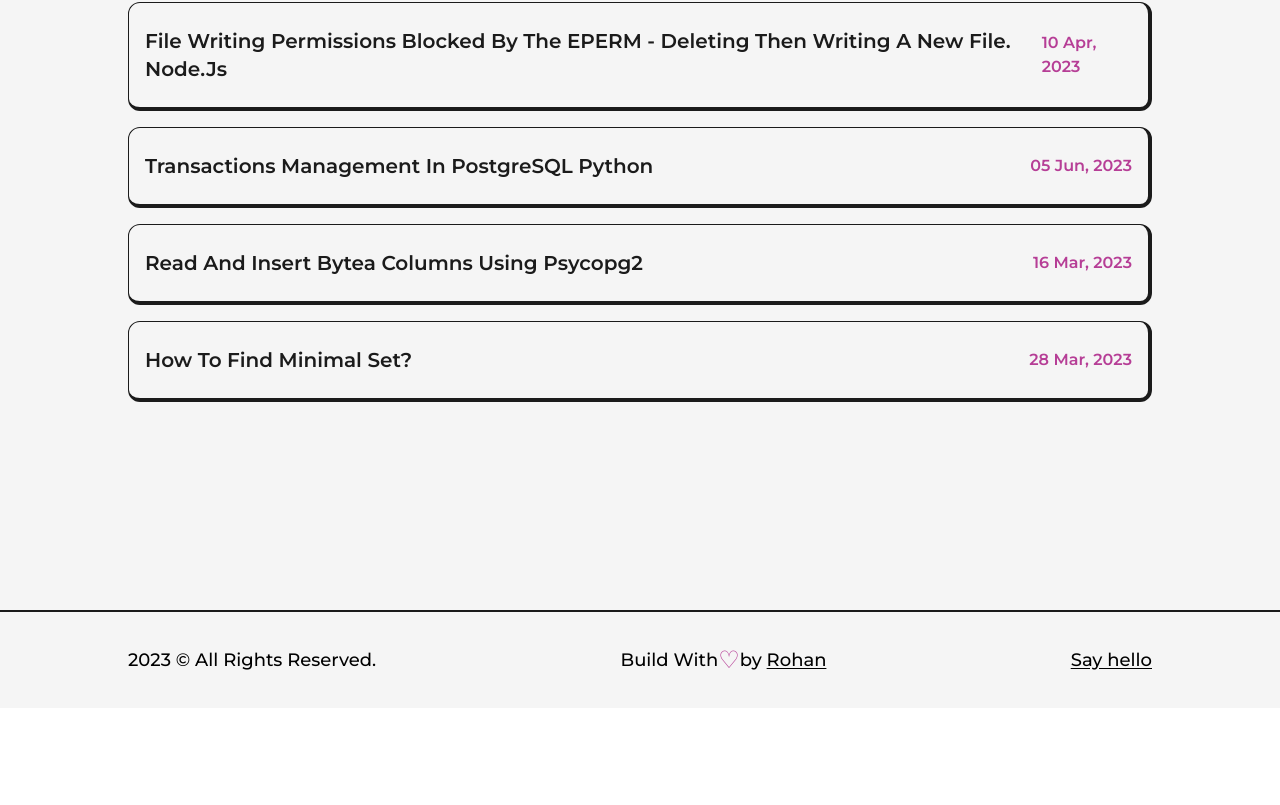
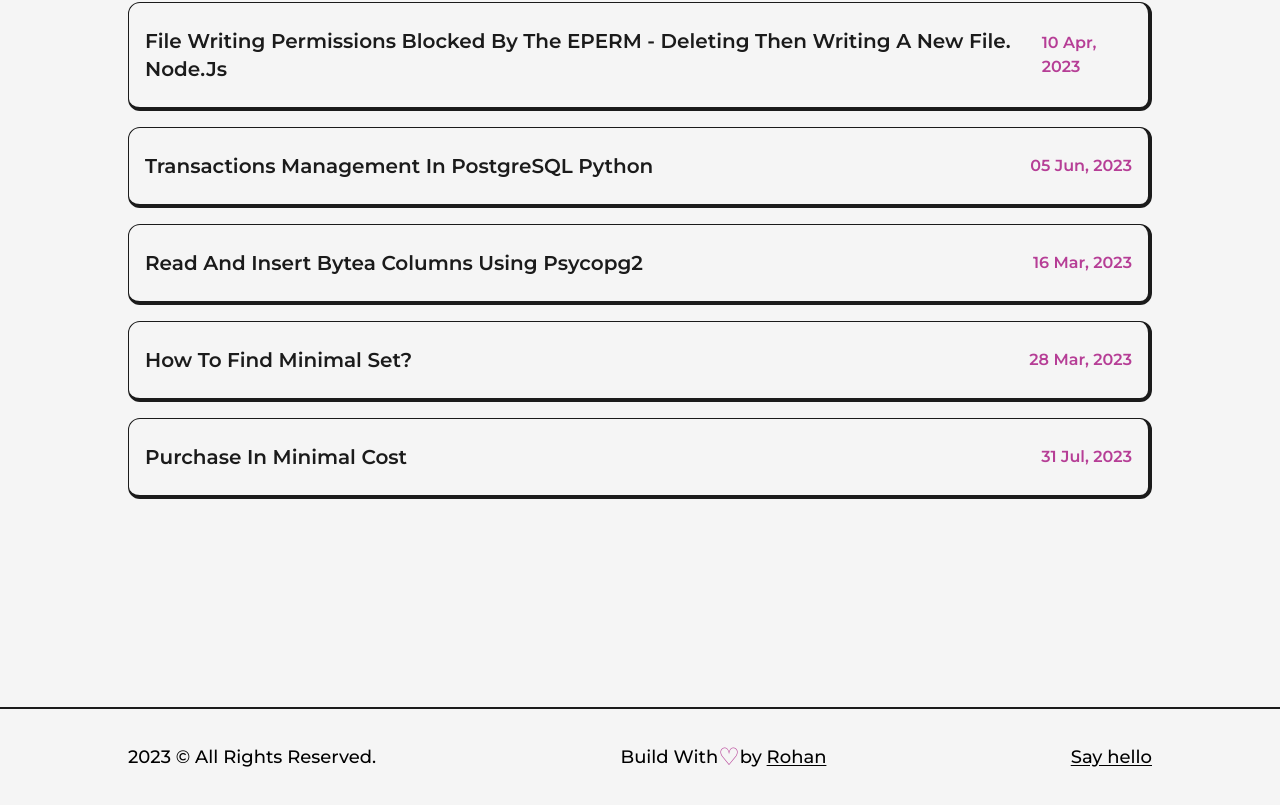
Before and after one commit to Darkrider0007/rohangope_portfolio, a Next.js app: page /articles in a window 1280 px wide. Shown: the part 1305-2110 px from the top of the page. Before the commit the page ends 2013 px from the top, so only its background shows below. Built offline with nearby package versions, Linux system fonts and the light colour scheme.

Commit message:
Updating Articles

```diff
--- a/src/pages/articles.js
+++ b/src/pages/articles.js
@@ -152,6 +152,12 @@ const articles = () => {
                     link='https://www.geeksforgeeks.org/how-to-find-minimal-set/'
                     img={article}
                 />
+                <Article
+                    title='Purchase in minimal cost'
+                    date='31 Jul, 2023'
+                    link='https://www.geeksforgeeks.org/purchase-in-minimal-cost/'
+                    img={article}
+                />
                 </ul>
             </Layout>
         </main>
--- a/src/pages/index.js
+++ b/src/pages/index.js
@@ -35,8 +35,7 @@ export default function Home() {
                   options={{
                     strings: [
                       'Programmer',
-                      'Web Developer',
-                      'Machine Learning Enthusiast'
+                      'Web Developer'
                     ],
                     autoStart: true,
                     loop: true,
```
